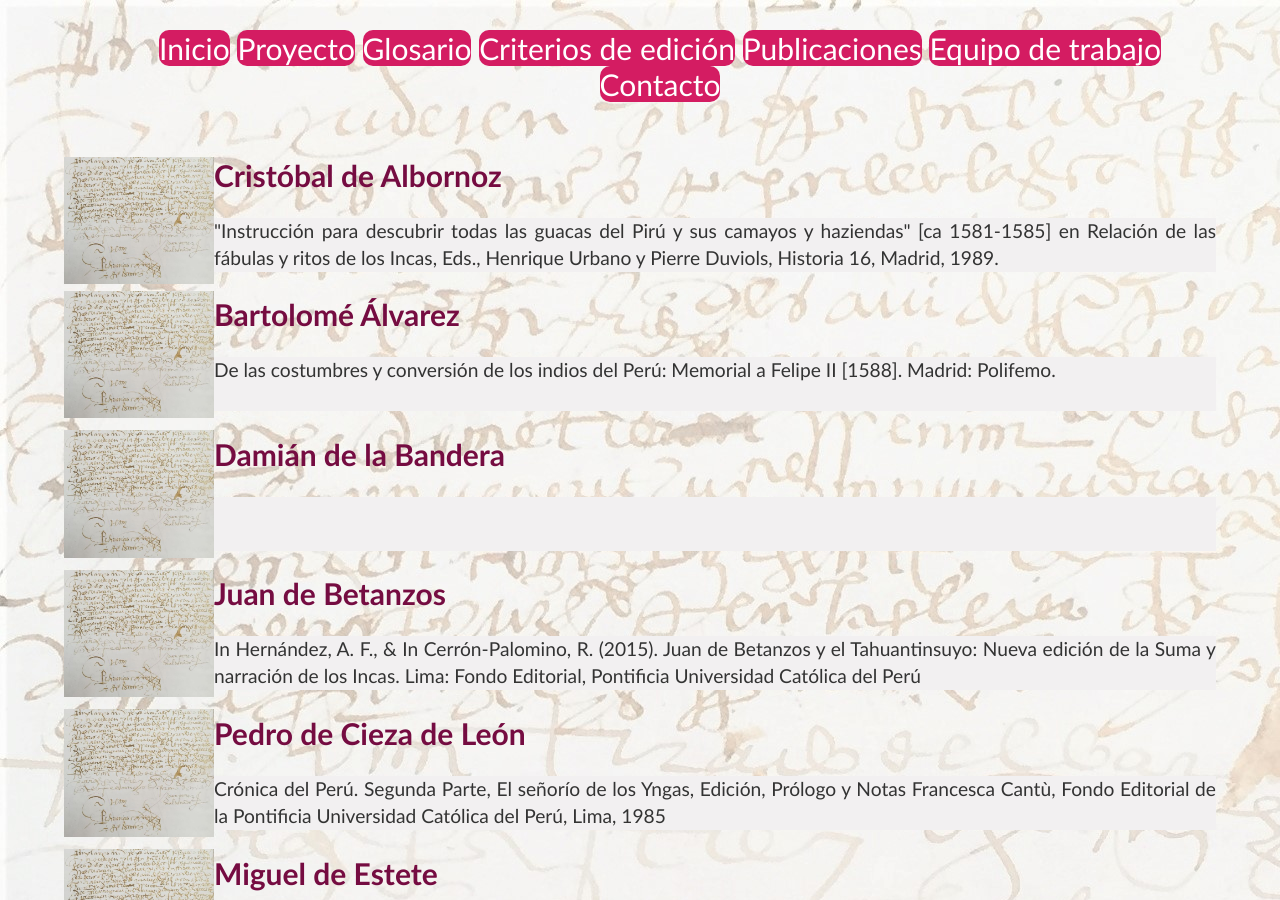
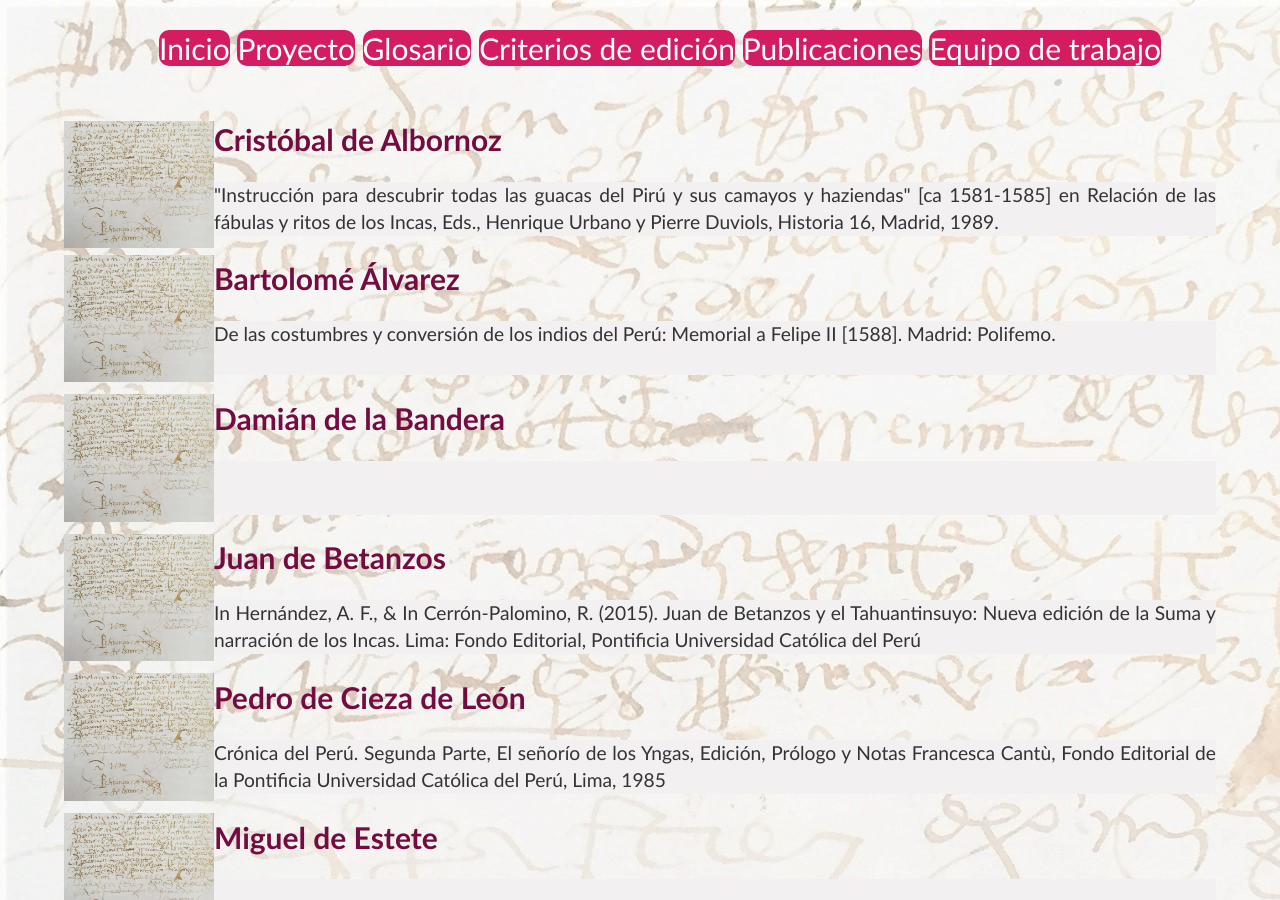
Before and after one commit to glosascroniquenses/glosascroniquenses.github.io, a Jekyll site: the page built from glosario/index.html, in a window 1280 px wide and 900 px high. Built offline with Jekyll 4.4.1, drawn with Linux system fonts in a browser that asks for light colours.

Commit message:
Update default.html

```diff
--- a/_layouts/default.html
+++ b/_layouts/default.html
@@ -12,7 +12,7 @@
         		<li><a href="/edicion" style="color:#FFFFFF;">Criterios de edición</a></li>
 			<li><a href="/publicaciones" style="color:#FFFFFF;">Publicaciones</a></li>
 			<li><a href="/trabajo" style="color:#FFFFFF;">Equipo de trabajo</a></li>
-			<li><a href="/contacto" style="color:#FFFFFF;">Contacto</a></li>
+
     		</ul>
        </nav>
 
```
